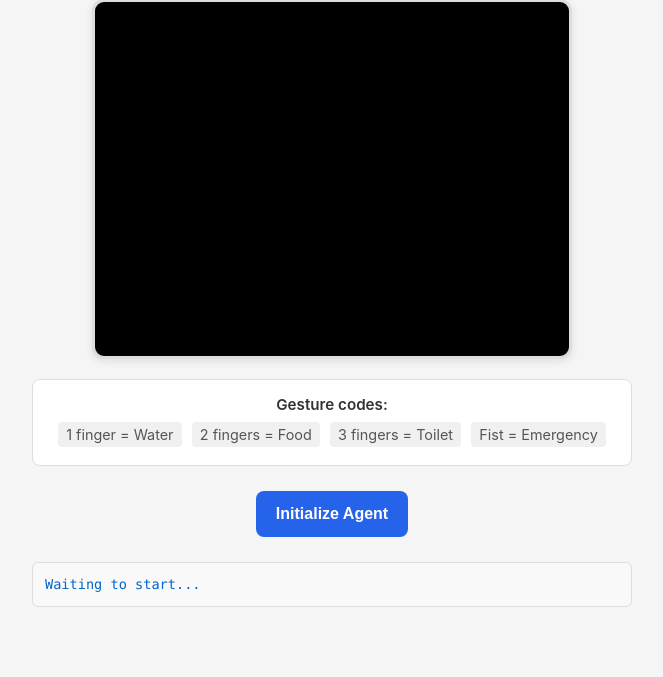
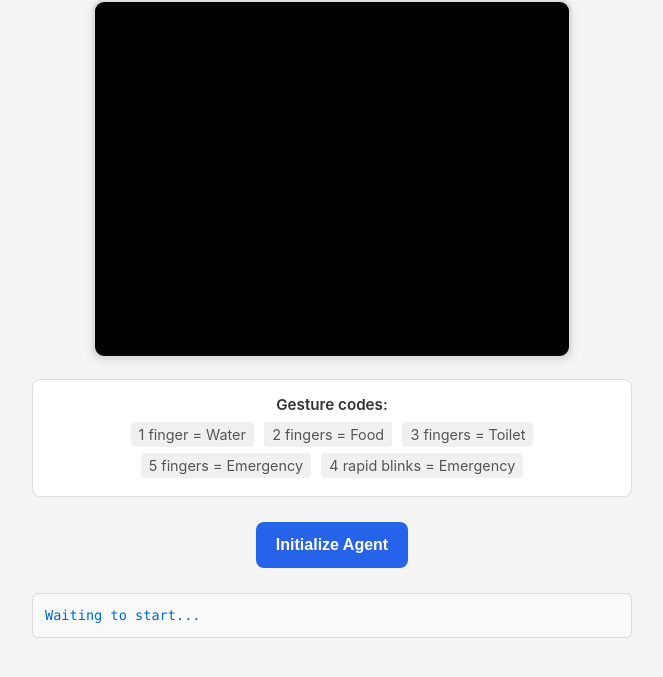
Before and after one commit to kanchang12/careagent-hack, a Flask app: page / in a window 1280 px wide. Shown: the part 105-782 px from the top of the page, without its empty margins (308-971 px from the left). Run offline with Flask 3, Linux system fonts and the light colour scheme; some libraries are stand-ins or nearby versions.

Commit message:
Update gesture codes and logic in patient.html

```diff
--- a/templates/patient.html
+++ b/templates/patient.html
@@ -36,12 +36,13 @@
 
     <div class="camera-box"><video id="videoFeed" autoplay playsinline muted></video></div>
 
-    <div class="info-box">
+  <div class="info-box">
       <div class="gestures">Gesture codes:</div>
       <span class="gesture-key">1 finger = Water</span>
       <span class="gesture-key">2 fingers = Food</span>
       <span class="gesture-key">3 fingers = Toilet</span>
-      <span class="gesture-key">Fist = Emergency</span>
+      <span class="gesture-key">5 fingers = Emergency</span>
+      <span class="gesture-key">4 rapid blinks = Emergency</span>
     </div>
 
     <div class="status" id="statusBox"></div>
@@ -248,15 +249,17 @@
         const lm = results.multiHandLandmarks[0];
         let fingers = 0;
 
+        // Thumb check (comparing x coordinate relative to wrist/palm depending on hand orientation, or checking all 5 tips)
+        if (lm[4].x < lm[3].x) fingers++; // Basic thumb extension check
         if (lm[8].y  < lm[6].y)  fingers++;
         if (lm[12].y < lm[10].y) fingers++;
         if (lm[16].y < lm[14].y) fingers++;
         if (lm[20].y < lm[18].y) fingers++;
 
-        let gesture = (fingers === 0) ? "FIST"
-                    : (fingers === 1) ? "WATER"
+        let gesture = (fingers === 1) ? "WATER"
                     : (fingers === 2) ? "FOOD"
                     : (fingers === 3) ? "TOILET"
+                    : (fingers >= 5) ? "FIVE"
                     : "NONE";
 
         if (gesture !== "NONE") {
```
